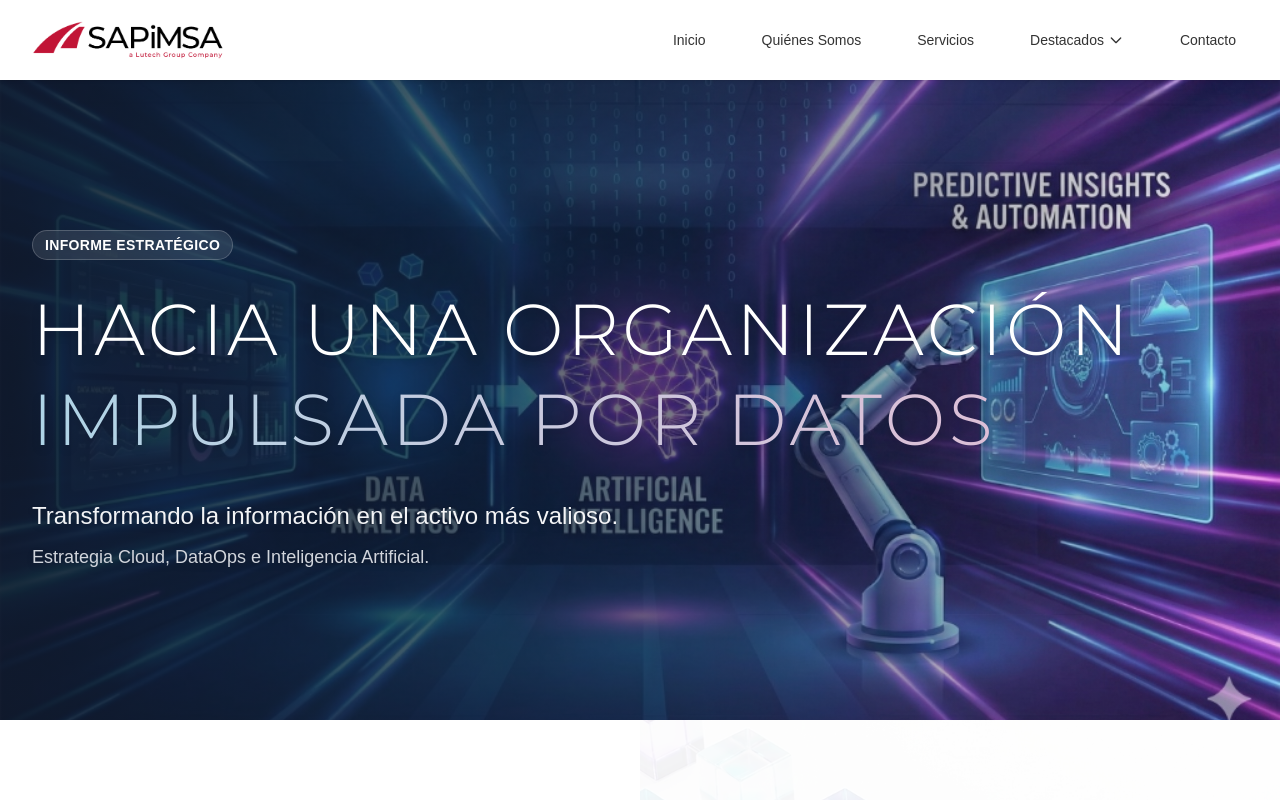
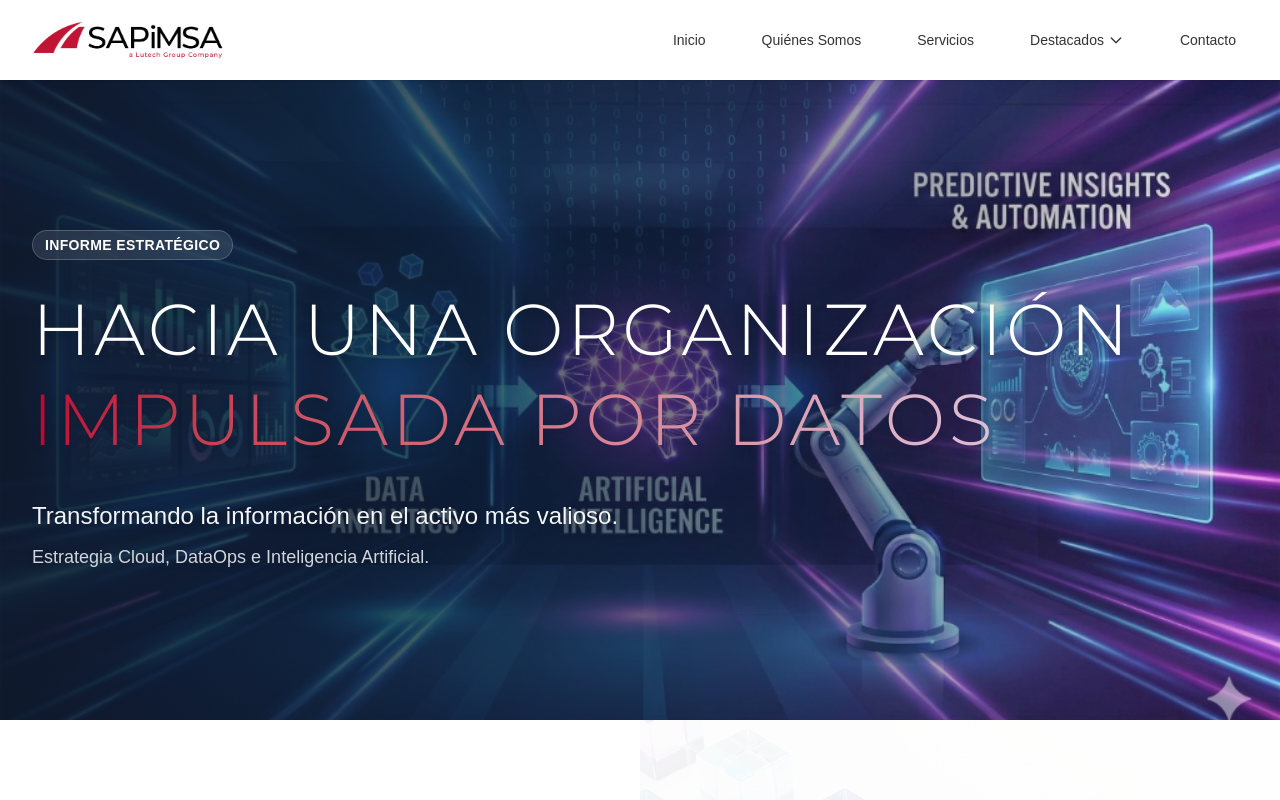
Before and after one commit to kareval/newsapimsa, a Next.js app: page /destacados/data-intelligence in a window 1280 px wide. Shown: the top 800 px of the page. Built offline with nearby package versions, Linux system fonts and the light colour scheme.

Commit message:
Fix: Update header text colors to Crimson

```diff
--- a/src/app/destacados/data-intelligence/page.tsx
+++ b/src/app/destacados/data-intelligence/page.tsx
@@ -22,7 +22,7 @@ export default function DataIntelligencePage() {
                     </span>
                     <h1 className="text-5xl md:text-7xl font-extrabold text-white font-lutech tracking-tight leading-tight mb-8 drop-shadow-lg">
                         Hacia una Organización <br />
-                        <span className="text-transparent bg-clip-text bg-gradient-to-r from-sapimsa-teal-light to-sapimsa-purple-light">Impulsada por Datos</span>
+                        <span className="text-transparent bg-clip-text bg-gradient-to-r from-sapimsa-crimson to-sapimsa-purple-light">Impulsada por Datos</span>
                     </h1>
                     <p className="text-xl md:text-2xl text-gray-100 max-w-2xl font-light leading-relaxed drop-shadow-md">
                         Transformando la información en el activo más valioso.
--- a/src/app/destacados/experience-studio/page.tsx
+++ b/src/app/destacados/experience-studio/page.tsx
@@ -23,7 +23,7 @@ export default function ExperienceStudioPage() {
                         Lutech Experience Studio
                     </h1>
                     <p className="text-2xl md:text-3xl text-gray-200 max-w-3xl font-light leading-relaxed">
-                        Transformando la Experiencia en un <span className="text-sapimsa-teal-light font-bold">Activo Estratégico</span>.
+                        Transformando la Experiencia en un <span className="text-sapimsa-crimson font-bold">Activo Estratégico</span>.
                         <span className="block mt-2 text-lg md:text-xl text-gray-400">Donde el diseño se encuentra con el ROI.</span>
                     </p>
                 </div>
--- a/src/app/destacados/hiperautomatizacion/page.tsx
+++ b/src/app/destacados/hiperautomatizacion/page.tsx
@@ -16,7 +16,7 @@ export default function HyperautomationPage() {
                     </span>
                     <h1 className="text-5xl md:text-7xl font-extrabold text-white font-lutech tracking-tight leading-tight mb-6">
                         Hiperautomatización <br />
-                        <span className="text-sapimsa-teal-light">Estratégica</span>
+                        <span className="text-sapimsa-crimson">Estratégica</span>
                     </h1>
                     <p className="text-2xl md:text-3xl text-gray-200 max-w-3xl font-light leading-relaxed">
                         Evolución y Resultados de la Transformación Digital (2018-2025).
```
